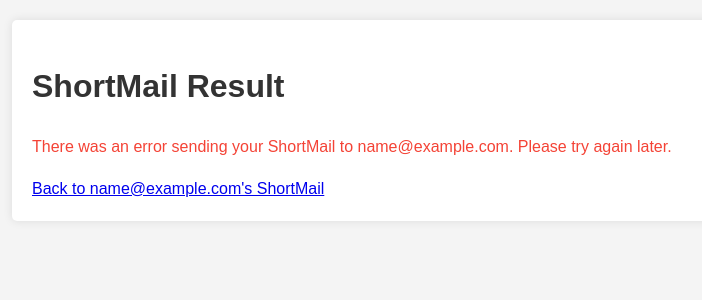
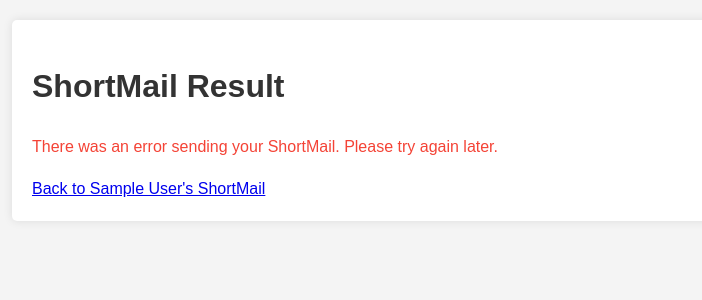
Before and after one commit to nll-ai/shortmail, a FastAPI app: template app/templates/send_result.html in a window 1280 px wide. Shown: the top 300 px of the page, without its empty margins (208-910 px from the left). Run offline with FastAPI, Linux system fonts and the light colour scheme; the template is opened without the code that fills it: most values are stand-ins (such as "Sample title", 1, 10 or a date in 2020).

Commit message:
refactor(send_shortmail)🔧: Refactor send_shortmail endpoint and related templates
- Change send endpoint from POST to GET using vanity_name.
- Update process_shortmail to fetch user by vanity_name.
- Modify send_result.html to display display_name.
- Adjust send_shortmail.html form action to use vanity_name.
- Remove unused user_faq.html template.

```diff
--- a/app/main.py
+++ b/app/main.py
@@ -180,10 +180,26 @@ async def remove_subject_heading(
 
     return RedirectResponse(url="/dashboard", status_code=303)
 
-@app.post("/send/{user_email}")
+@app.get("/send/{vanity_name}", response_class=HTMLResponse)
+async def send_shortmail(request: Request, vanity_name: str, db: Session = Depends(get_db)):
+    user = db.query(User).filter(User.vanity_name == vanity_name).first()
+    if not user:
+        raise HTTPException(status_code=404, detail="User not found")
+
+    subject_headings = db.query(SubjectHeading).filter(SubjectHeading.user_id == user.id).all()
+    faqs = db.query(FAQ).filter(FAQ.user_id == user.id).all()
+
+    return templates.TemplateResponse("send_shortmail.html", {
+        "request": request,
+        "user": user,
+        "subject_headings": subject_headings,
+        "faqs": faqs
+    })
+
+@app.post("/send/{vanity_name}")
 async def process_shortmail(
     request: Request,
-    user_email: str,
+    vanity_name: str,
     sender_name: str = Form(...),
     sender_email: str = Form(...),
     reply_needed: str = Form(...),
@@ -192,7 +208,7 @@ async def process_shortmail(
     message: str = Form(...),
     db: Session = Depends(get_db)
 ):
-    user = db.query(User).filter(User.email == user_email).first()
+    user = db.query(User).filter(User.vanity_name == vanity_name).first()
     if not user:
         raise HTTPException(status_code=404, detail="User not found")
 
@@ -215,28 +231,8 @@ async def process_shortmail(
     return templates.TemplateResponse("send_result.html", {
         "request": request,
         "email_sent": email_sent,
-        "recipient_email": user_email
-    })
-
-@app.get("/logout")
-async def logout(request: Request):
-    request.session.clear()
-    return RedirectResponse(url="/")
-
-@app.get("/send/{vanity_name}", response_class=HTMLResponse)
-async def send_shortmail(request: Request, vanity_name: str, db: Session = Depends(get_db)):
-    user = db.query(User).filter(User.vanity_name == vanity_name).first()
-    if not user:
-        raise HTTPException(status_code=404, detail="User not found")
-
-    subject_headings = db.query(SubjectHeading).filter(SubjectHeading.user_id == user.id).all()
-    faqs = db.query(FAQ).filter(FAQ.user_id == user.id).all()
-
-    return templates.TemplateResponse("send_shortmail.html", {
-        "request": request,
-        "user": user,
-        "subject_headings": subject_headings,
-        "faqs": faqs
+        "vanity_name": user.vanity_name,
+        "display_name": user.display_name or user.email  # Fallback to email if display_name is not set
     })
 
 @app.post("/add_faq")
@@ -358,6 +354,11 @@ async def update_display_name(
 
     return RedirectResponse(url="/dashboard", status_code=303)
 
+@app.get("/logout")
+async def logout(request: Request):
+    request.session.clear()
+    return RedirectResponse(url="/")
+
 if __name__ == "__main__":
     import uvicorn
     uvicorn.run(app, host="0.0.0.0", port=os.getenv("PORT", 8000))
--- a/app/templates/send_result.html
+++ b/app/templates/send_result.html
@@ -9,11 +9,13 @@
     <div class="container">
         <h1>ShortMail Result</h1>
         {% if email_sent %}
-            <p class="success">Your ShortMail has been sent successfully to {{ recipient_email }}!</p>
+            <p class="success">Your ShortMail has been sent successfully to {{ display_name }}!</p>
         {% else %}
-            <p class="error">There was an error sending your ShortMail to {{ recipient_email }}. Please try again later.</p>
+            <p class="error">There was an error sending your ShortMail. Please try again later.</p>
         {% endif %}
-        <a href="/send/{{ recipient_email }}">Back to {{ recipient_email }}'s ShortMail</a>
+        <div>
+            <a href="/send/{{ vanity_name }}">Back to {{ display_name }}'s ShortMail</a>
+        </div>
     </div>
 </body>
 </html>
--- a/app/templates/send_shortmail.html
+++ b/app/templates/send_shortmail.html
@@ -25,7 +25,7 @@
 
         <h2>Send a Message</h2>
         <p>If your question isn't answered in the FAQ above, please feel free to send a message:</p>
-        <form action="/send/{{ user.email }}" method="post">
+        <form action="/send/{{ user.vanity_name }}" method="post">
             <input type="text" name="sender_name" id="sender-name" required placeholder="Your Name">
             <input type="email" name="sender_email" id="sender-email" required placeholder="Your Email Address">
 
```
Also changed, not shown: app/templates/user_faq.html (deleted, +0 -25 lines).
